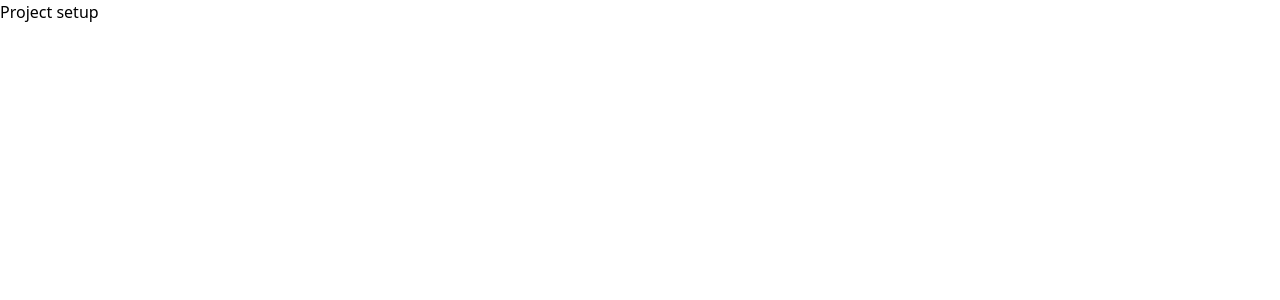
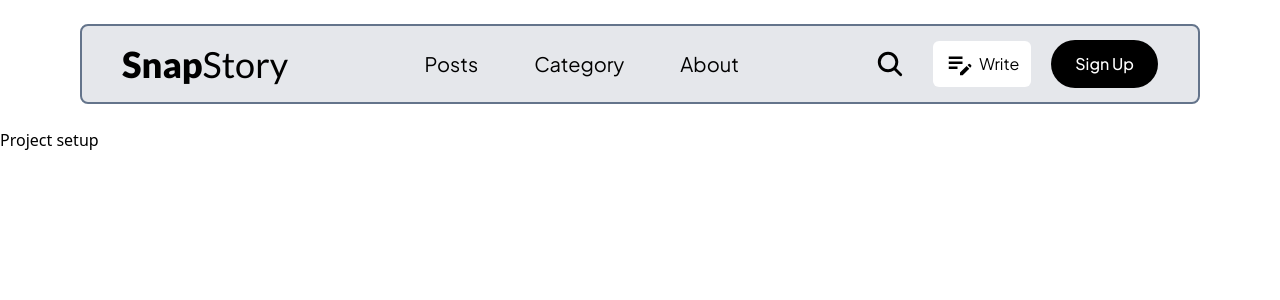
Before and after one commit to Monilprajapati/SnapStory, a Next.js app: page / in a window 1280 px wide. Shown: the top 300 px of the page. Built offline with nearby package versions, Linux system fonts and the light colour scheme.

Commit message:
Done with navbar except some mobile view functions

```diff
--- a/src/app/layout.tsx
+++ b/src/app/layout.tsx
@@ -1,6 +1,6 @@
 import type { Metadata } from "next";
 import "./globals.css";
-import NextThemerProvider from "@/providers/theme-provider";
+import Navbar from "@/components/navbar";
 import NextAuthProvider from "@/providers/next-auth-provider";
 import GlobalProvider from "@/contexts";
 
@@ -16,12 +16,19 @@ export default function RootLayout({
 }>) {
   return (
     <html lang="en">
+      <head>
+        <link
+          href="https://fonts.googleapis.com/css2?family=Lato:wght@100;300;400;700;900&family=Montserrat:wght@100;200;300;400;500;600;700;800;900&family=Plus+Jakarta+Sans:wght@200;300;400;500;600;700;800&display=swap"
+          rel="stylesheet"
+        />
+      </head>
       <body className="">
-        <NextThemerProvider>
-          <NextAuthProvider>
-            <GlobalProvider>{children}</GlobalProvider>
-          </NextAuthProvider>
-        </NextThemerProvider>
+        {/* <NextAuthProvider> */}
+        <GlobalProvider>
+          <Navbar />
+          {children}
+        </GlobalProvider>
+        {/* </NextAuthProvider> */}
       </body>
     </html>
   );
--- a/src/components/Button/index.tsx
+++ b/src/components/Button/index.tsx
@@ -7,7 +7,7 @@ interface ButtonProps {
 
 const Button = ({ text, onClick }: ButtonProps) => {
   return (
-    <button className="rounded-md bg-primary py-4 px-9 text-base font-medium text-white transition duration-300 ease-in-out hover:bg-opacity-80 hover:shadow-signUp">
+    <button className="hidden md:flex text-base font-plusSans bg-black py-2 lg:py-3 px-6 rounded-full font-medium text-white transition duration-300 ease-in-out hover:bg-opacity-80 hover:shadow-signUp">
       {text}
     </button>
   );
--- a/src/components/header/index.tsx
+++ /dev/null
@@ -1,10 +0,0 @@
-'use client'
-
-
-const Header = () => {
-  return (
-    <div>Header</div>
-  )
-}
-
-export default Header
--- /dev/null
+++ b/src/components/navbar/index.tsx
@@ -0,0 +1,89 @@
+"use client";
+
+import { RxHamburgerMenu } from "react-icons/rx";
+import { IoClose, IoSearch } from "react-icons/io5";
+import Link from "next/link";
+import Button from "@/components/Button";
+import { pagesRoute } from "@/utils/index";
+import { MdEditNote } from "react-icons/md";
+import { useState } from "react";
+
+const Navbar = () => {
+  const [mobileView, setMobileView] = useState(false);
+  const [search, setSearch] = useState(false);
+
+  return (
+    <div className="flex relative h-[70px] lg:h-[80px] bg-gray-200 my-4 mx-3 lg:mx-20 lg:my-6 px-4 md:px-6 lg:px-10 rounded-lg border-2 border-slate-500 items-center justify-between">
+      <Link
+        href="/"
+        className="logo font-lato text-2xl md:text-3xl lg:text-4xl group hover:font-extrabold cursor-pointer"
+      >
+        <span className="font-extrabold group-hover:font-normal">Snap</span>
+        Story
+      </Link>
+
+      <div className="flex items-center justify-between gap-10 xl:gap-14 font-plusSans pt-1">
+        {pagesRoute.map(({ path, label }, index) => (
+          <Link
+            key={index}
+            href={path}
+            className="hidden lg:flex lg:text-lg xl:text-xl cursor-pointer hover:font-semibold hover:border-b-2 hover:border-gray-400 pb-1"
+          >
+            {label}
+          </Link>
+        ))}
+      </div>
+
+      <div className="rightSection flex gap-7 items-center h-full">
+        <div className="searchButton cursor-pointer" onClick={() => setSearch(!search)}>
+          <IoSearch className="text-2xl lg:text-3xl" />
+        </div>
+
+        <div className="flex items-center gap-3 lg:gap-5">
+          <Link
+            href="/create"
+            className="bg-white text-black p-3 py-2 rounded-md font-plusSans"
+          >
+            <span className="flex items-center gap-1">
+              <MdEditNote className="text-2xl lg:text-3xl" />
+              <span>Write</span>
+            </span>
+          </Link>
+          <Button text="Sign Up" onClick={() => console.log("Sign Up")} />
+        </div>
+        <button
+          className="hamBurger h-full lg:text-3xl lg:hidden"
+          onClick={() => setMobileView(!mobileView)}
+        >
+          {mobileView ? (
+            <IoClose className="text-3xl" />
+          ) : (
+            <RxHamburgerMenu className="text-2xl" />
+          )}
+        </button>
+      </div>
+
+      {mobileView && (
+        <div className="flex flex-col gap-4 absolute bottom-[-185px] left-0 py-5 pb-6 px-3 w-full rounded-b-md bg-gray-200 pt-6 border-t-2 border-gray-300 transition-all ease-out duration-75">
+          {pagesRoute.map(({ path, label }, index) => (
+            <Link
+              key={index}
+              href={path}
+              className="text-lg font-plusSans hover:font-extrabold cursor-pointer border-b-2 border-gray-400 pb-2 px-1"
+            >
+              {label}
+            </Link>
+          ))}
+        </div>
+      )}
+
+      {search && (
+        <div className="absolute bottom-[-30px] left-0 p-2 w-full rounded-b-md bg-gray-200 border-t-2 border-gray-300 transition-all ease-out duration-75">
+          <input type="text" className="w-full h-10" />
+        </div>
+      )}
+    </div>
+  );
+};
+
+export default Navbar;
--- a/src/providers/theme-provider.tsx
+++ /dev/null
@@ -1,14 +0,0 @@
-"use client";
-
-import { ThemeProvider } from "next-themes";
-import { ReactNode } from "react";
-
-const NextThemerProvider = ({ children }: { children: ReactNode }) => {
-  return (
-    <ThemeProvider attribute="class" enableSystem={false} defaultTheme="light">
-      {children}
-    </ThemeProvider>
-  );
-};
-
-export default NextThemerProvider;
--- a/src/utils/index.ts
+++ b/src/utils/index.ts
@@ -0,0 +1,14 @@
+export const pagesRoute = [
+  {
+    path: "/posts",
+    label: "Posts",
+  },
+  {
+    path: "/category",
+    label: "Category",
+  },
+  {
+    path: "/about",
+    label: "About",
+  },
+];
--- a/tailwind.config.ts
+++ b/tailwind.config.ts
@@ -6,21 +6,11 @@ const config: Config = {
     "./src/components/**/*.{js,ts,jsx,tsx,mdx}",
     "./src/app/**/*.{js,ts,jsx,tsx,mdx}",
   ],
-  darkMode: "class",
   theme: {
-    container: {
-      center: true,
-      padding: "1rem",
-    },
-    colors: {
-      current: "currentColor",
-      transparent: "transparent",
-      white: "#FFFFFF",
-      black: "#090E34",
-      dark: "#1D2144",
-      primary: "#4A6CF7",
-      yellow: "#FBB040",
-      "body-color": "#959CB1",
+    fontFamily: {
+      lato: ["Lato", "sans-serif"],
+      montserrat: ["Montserrat", "sans-serif"],
+      plusSans: ["Plus Jakarta Sans", "sans-serif"],
     },
     screens: {
       xs: "450px",
```
